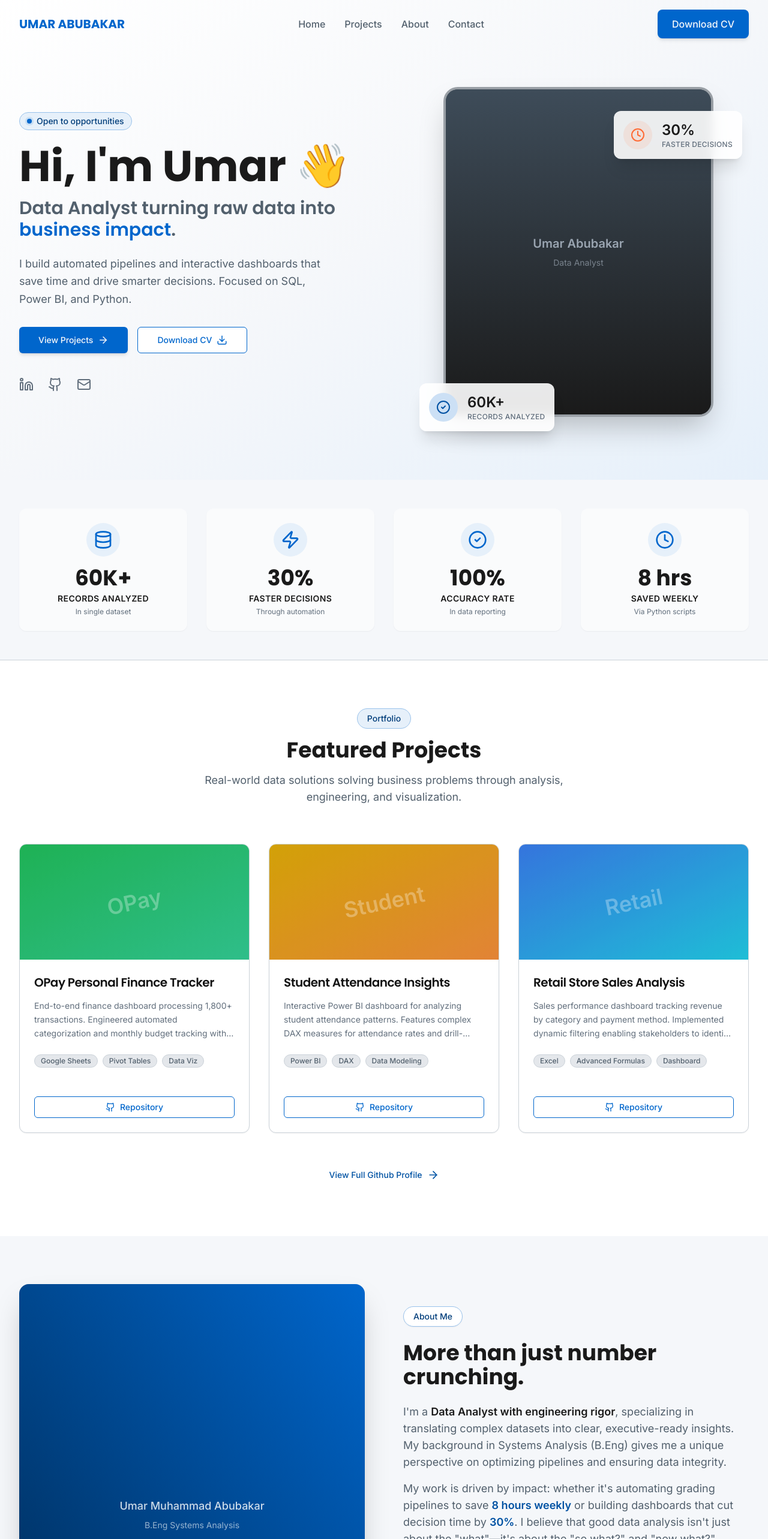
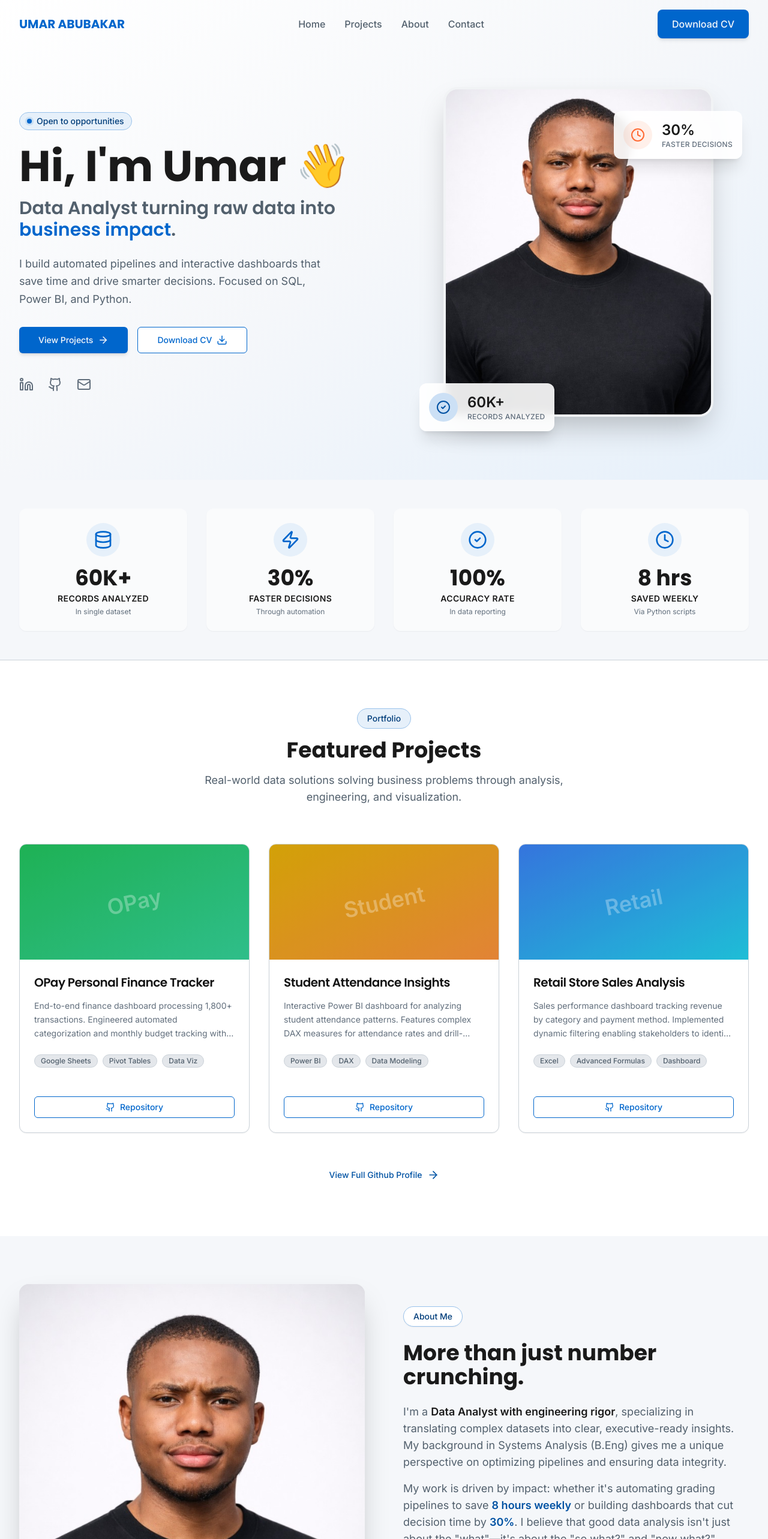
Before and after one commit to myekini/mohimpact-portfolio, a React (Vite) app: page / in a window 1280 px wide. Shown: the top 2566 px of the page at 60% size. Built offline with nearby package versions, Linux system fonts and the light colour scheme.

Commit message:
Add headshot and update portfolio content

```diff
--- a/src/components/About.jsx
+++ b/src/components/About.jsx
@@ -37,16 +37,12 @@ const About = () => {
             transition={{ duration: 0.6 }}
             className="relative"
           >
-            <div className="aspect-[3/4] relative rounded-2xl overflow-hidden shadow-2xl bg-neutral-200">
-              {/* Use a solid color or gradient as placeholder until user adds image */}
-              <div className="absolute inset-0 bg-gradient-to-tr from-primary-800 to-primary-500 flex items-center justify-center p-8 text-center">
-                <div className="text-white/80">
-                  <p className="text-lg font-medium mb-2">
-                    Umar Muhammad Abubakar
-                  </p>
-                  <p className="text-sm opacity-75">B.Eng Systems Analysis</p>
-                </div>
-              </div>
+            <div className="aspect-[3/4] relative rounded-2xl overflow-hidden shadow-2xl bg-neutral-100">
+              <img
+                src="/headshot.jpg"
+                alt="Umar Muhammad Abubakar - Data Analyst Professional Photo"
+                className="w-full h-full object-cover object-center"
+              />
             </div>
             {/* Decorative elements */}
             <div className="absolute -bottom-10 -right-10 w-40 h-40 bg-primary-500/10 rounded-full blur-2xl -z-10"></div>
--- a/src/components/Hero.jsx
+++ b/src/components/Hero.jsx
@@ -145,14 +145,12 @@ const Hero = () => {
               <div className="absolute top-1/2 left-1/2 -translate-x-1/2 -translate-y-1/2 w-[500px] h-[500px] bg-primary-200/50 rounded-full blur-3xl -z-10"></div>
 
               {/* Main Image Container */}
-              <div className="w-full h-full rounded-3xl overflow-hidden shadow-2xl border-4 border-white/50 relative bg-neutral-800">
-                {/* Placeholder for Headshot */}
-                <div className="w-full h-full bg-gradient-to-b from-neutral-700 to-neutral-900 flex items-center justify-center p-8 text-center">
-                  <div className="text-neutral-300">
-                    <p className="font-bold text-xl mb-2">Umar Abubakar</p>
-                    <p className="text-sm opacity-70">Data Analyst</p>
-                  </div>
-                </div>
+              <div className="w-full h-full rounded-3xl overflow-hidden shadow-2xl border-4 border-white/50 relative bg-neutral-100">
+                <img
+                  src="/headshot.jpg"
+                  alt="Umar Muhammad Abubakar - Data Analyst"
+                  className="w-full h-full object-cover object-center"
+                />
               </div>
 
               {/* Floating Card 1: Records */}
```
Also changed, not shown: public/headshot.jpg (added).
